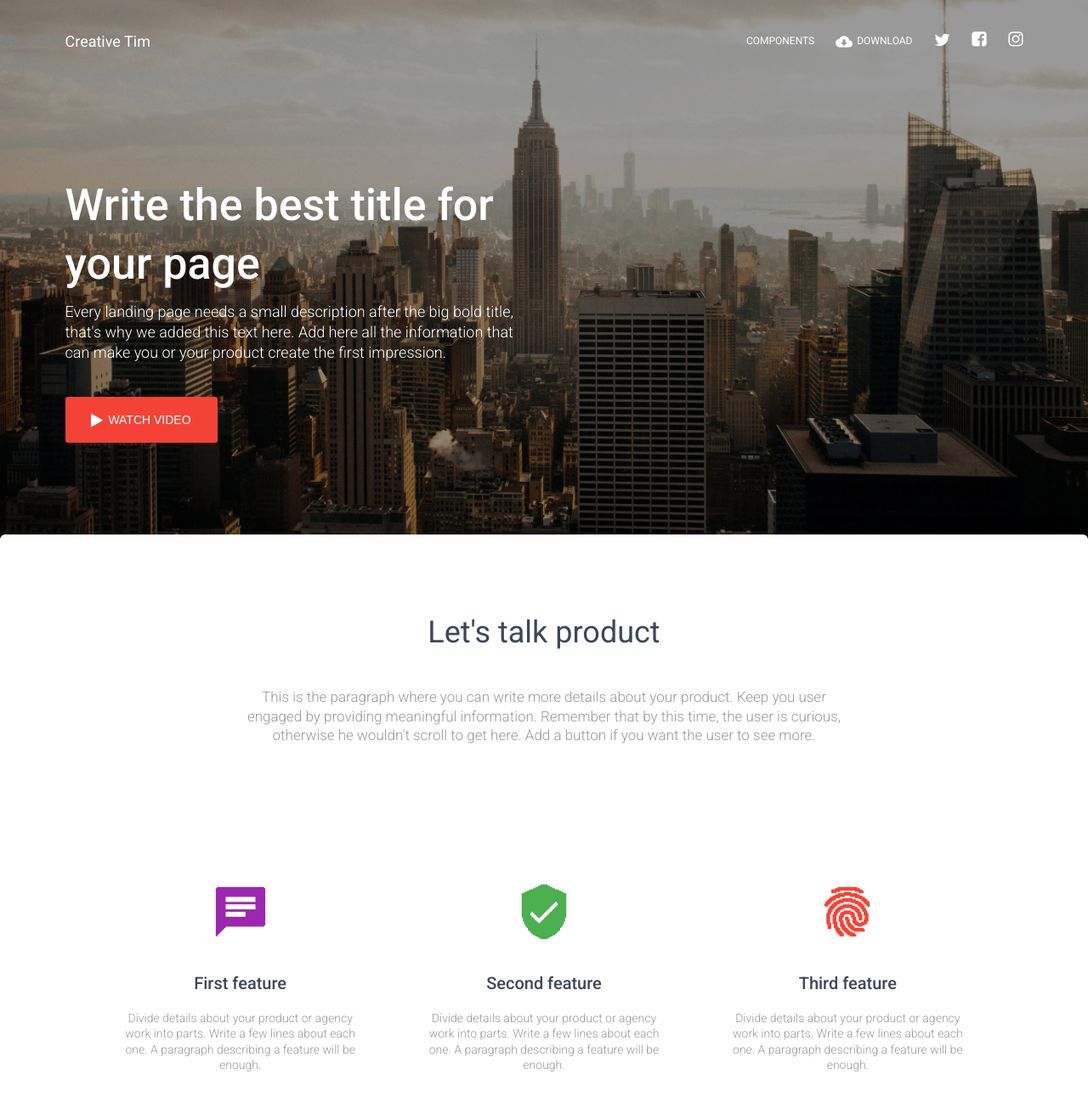
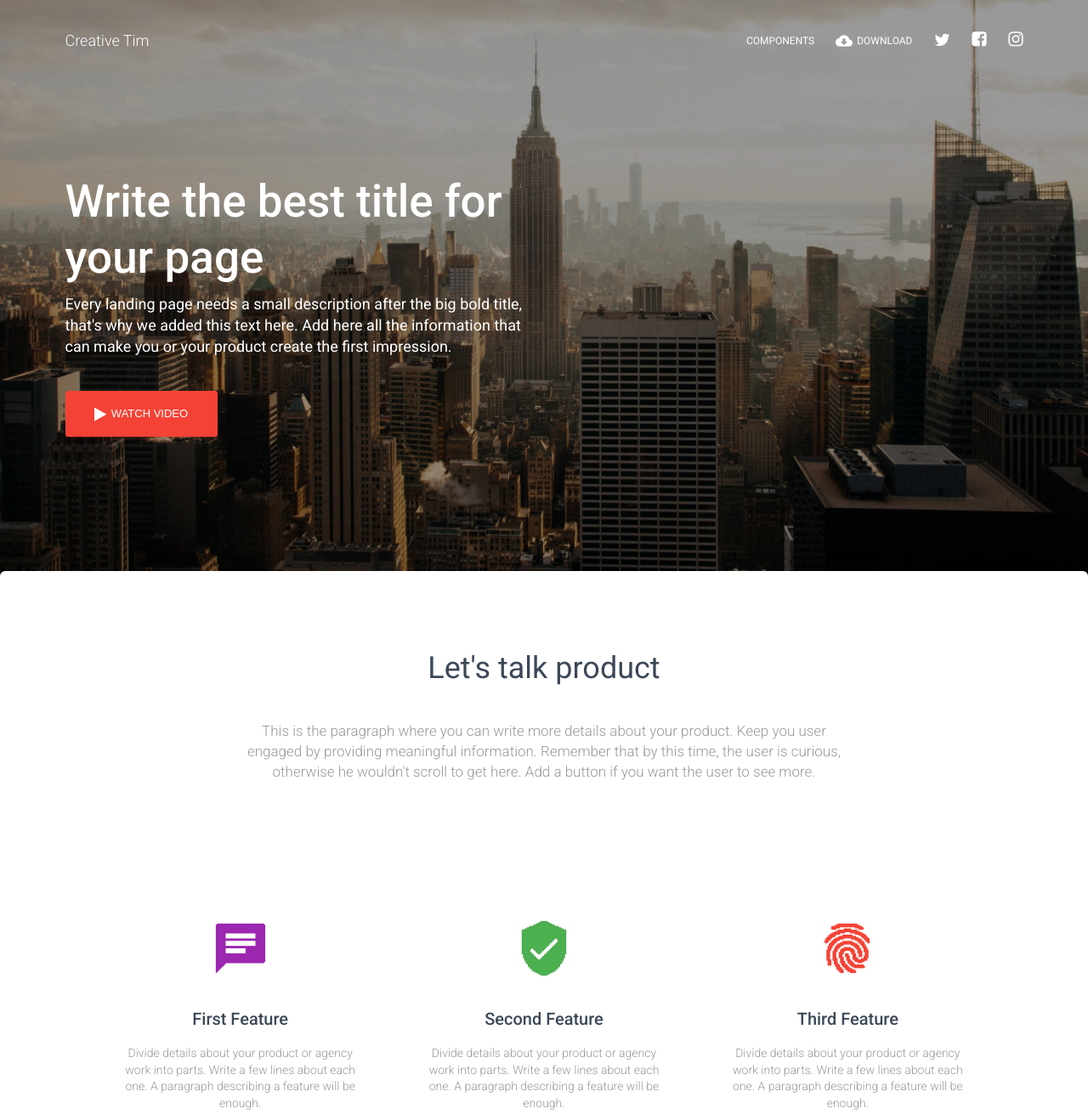
Before and after one commit to JetAMC/workshop_project, a plain HTML site: page index.html in a window 1280 px wide. Shown: the top 1311 px of the page at 85% size. Drawn offline with Linux system fonts and the light colour scheme.

Commit message:
added corrections

```diff
--- a/index.html
+++ b/index.html
@@ -7,7 +7,6 @@
     <link href="https://fonts.googleapis.com/css?family=Roboto:300,400,500&display=swap" rel="stylesheet">
     <script src="https://kit.fontawesome.com/b60c7bcec8.js" crossorigin="anonymous"></script>
 </head>
-
 <body>
     <div class="main_block">
         <div class="container">
@@ -54,17 +53,17 @@
         <div class="card_area">
             <div class="card">
                 <img alt="first-feature" src="images/first_feature.png">
-                <div class="card_title">First feature</div>
+                <div class="card_title">First Feature</div>
                 <div class="description">Divide details about your product or agency work into parts. Write a few lines about each one. A paragraph describing a feature will be enough.</div>
             </div>
             <div class="card">
                 <img alt="second-feature" src="images/shield.png">
-                <div class="card_title">Second feature</div>
+                <div class="card_title">Second Feature</div>
                 <div class="description">Divide details about your product or agency work into parts. Write a few lines about each one. A paragraph describing a feature will be enough.</div>
             </div>
             <div class="card">
                 <img alt="third-feature" src="images/fingerprint.png">
-                <div class="card_title">Third feature</div>
+                <div class="card_title">Third Feature</div>
                 <div class="description">Divide details about your product or agency work into parts. Write a few lines about each one. A paragraph describing a feature will be enough.</div>
             </div>
         </div>
@@ -144,7 +143,6 @@
                             <input type="text" name="clientEmail" placeholder="Your Email">
                         </div>
                     </div>
-                    <br>
                     <div class="input_field_flex">
                         <div class="input_field_second">
                             <textarea placeholder="Your Message"></textarea>
--- a/media-query.css
+++ b/media-query.css
@@ -19,7 +19,6 @@
 }
 @media screen and (max-width: 920px) {
     .footer {
-        display: flex;
         flex-direction: column;
         align-items: center;
     }
--- a/style.css
+++ b/style.css
@@ -8,7 +8,7 @@ body {
     padding: 0;
     margin: 0;
     background: #E5E5E5;
-    line-height: 1.33;
+    line-height: 1.24;
 }
 input {
     font-family: 'Roboto', sans-serif;
@@ -35,6 +35,7 @@ input {
     text-decoration: none;
     font-size: 18px;
     color: #fff;
+    font-weight: 300;
 }
 .left_side {
     display: flex;
@@ -59,26 +60,29 @@ input {
     margin-left: 5px;
 }
 .main_block_title {
-    padding-bottom: 158px;
+    padding-bottom: 215px;
     color: #fff;
     max-width: 549px;
 }
 .main_block_title h1 {
-    font-size: 52px;
+    font-size: 53px;
     margin: 0;
+    line-height: 1.24;
     font-weight: 500;
-    margin-bottom: 10px;
+    margin-bottom: 8px;
 }
 .main_block_title .small_text {
     font-size: 18px;
-    font-weight: 300;
+    font-weight: normal;
+    line-height: 1.40;
     margin-bottom: 40px;
 }
 .main_block_title .video {
     background: #F44336;
     box-shadow: 0px 2px 2px rgba(244, 67, 54, 0.14);
     border-radius: 3px;
-    font-size: 14px;
+    font-size: 13px;
+    line-height: 1.40;
     text-align: center;
     color: #fff;
     width: 179px;
@@ -100,7 +104,7 @@ input {
     box-shadow: 0px 2px 24px rgba(0, 0, 0, 0.14), 0px 8px 10px rgba(0, 0, 0, 0.2);
     border-radius: 6px;
     margin: 0 auto;
-    margin-top: -50px;
+    margin-top: -57px;
     padding-top: 92px;
     padding-left: 135px;
     padding-right: 135px;
@@ -124,6 +128,7 @@ input {
 .second_block .small_text {
     color: #999;
     font-weight: 300;
+    line-height: 1.40;
     font-size: 17px;
     margin-top: 40px;
     max-width: 740px;
@@ -151,6 +156,7 @@ input {
     font-size: 14px;
     color: #999;
     margin-top: 18px;
+    line-height: 1.40;
 }
 /* Card Team */
 .card_area2 .title_area h3 {
@@ -258,6 +264,9 @@ input {
     height: 32px;
     width: 100%;
 }
+.form_area input:focus {
+    outline: 0;
+}
 .form_area textarea {
     font-family: 'Roboto', sans-serif;
     font-size: 12px;
@@ -267,6 +276,9 @@ input {
     resize: none;
     height: 88px;
     width: 100%;
+}
+.form_area textarea:focus {
+    outline: 0;
 }
 .form_area input::placeholder {
     color: silver;
@@ -290,13 +302,15 @@ input {
     padding-top: 29px;
     padding-bottom: 32px;
     display: flex;
-    justify-content: space-between;
+    align-items: center;
+    justify-content: space-around;
 }
 .footer_left_side {
     padding-left: 165px;
 }
 .footer_right_side {
     padding-right: 153px;
+    font-size: 10px;
 }
 .footer_left_side a {
     text-transform: uppercase;
```
